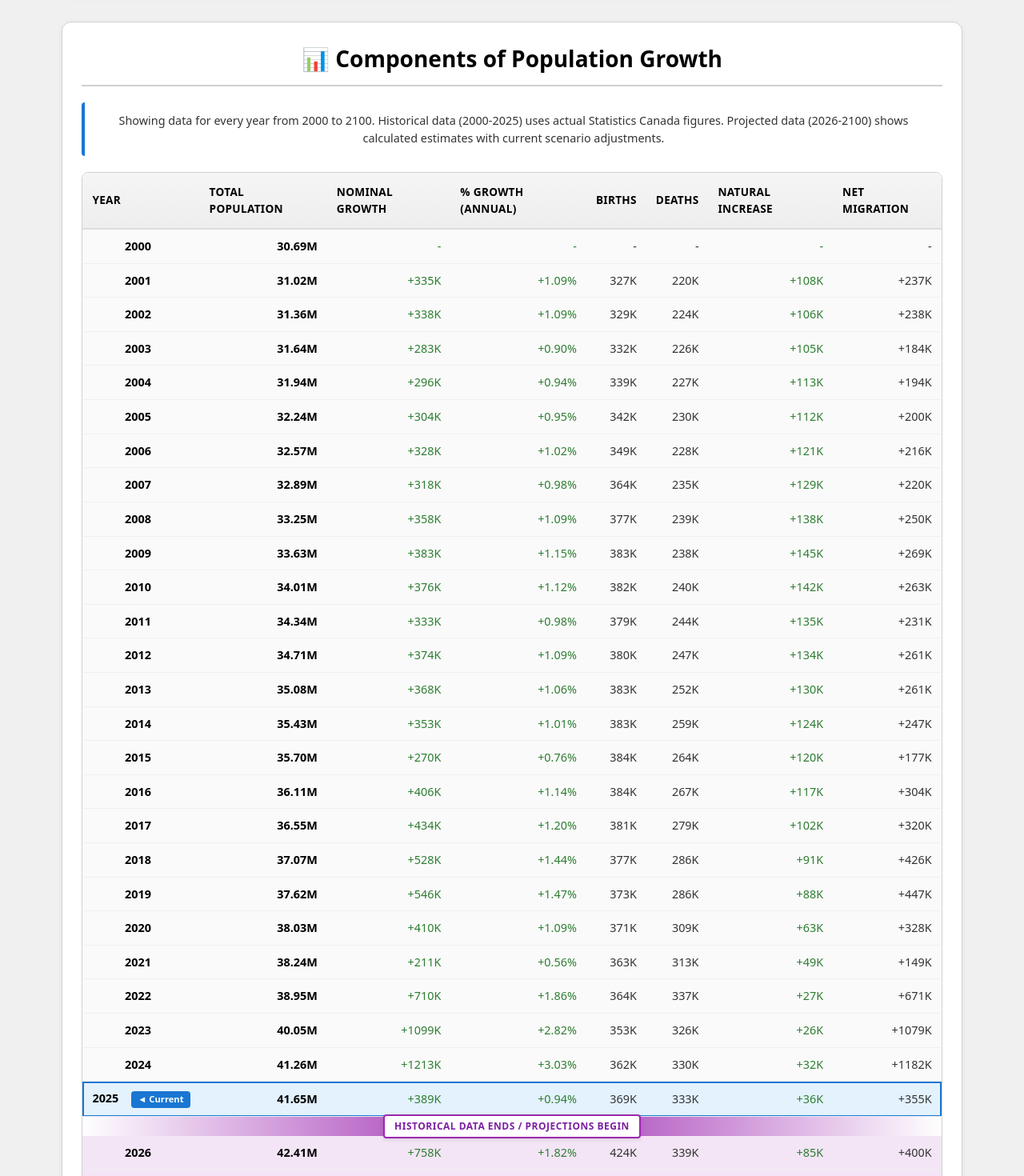
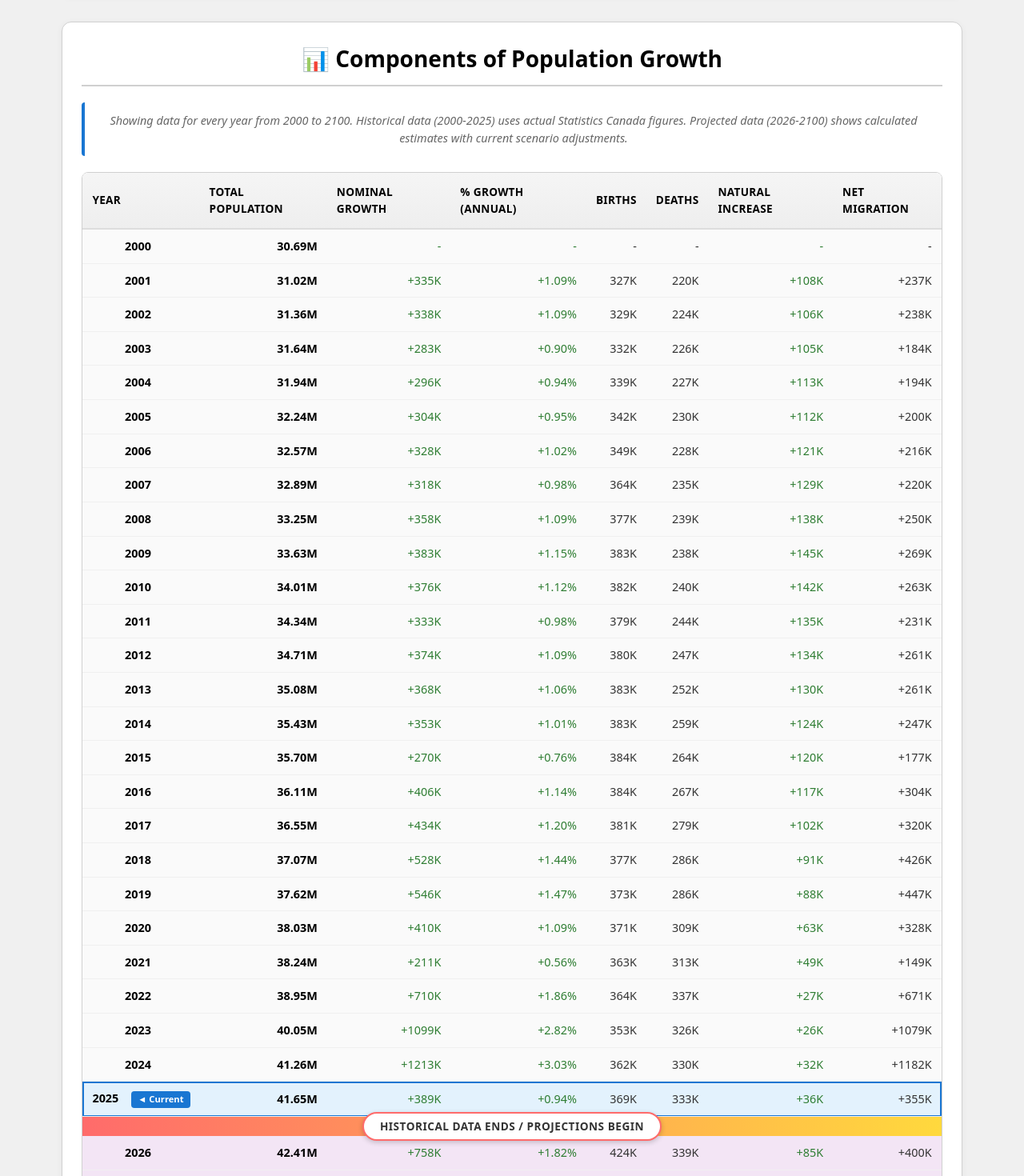
Before and after one commit to thewondrfulwizrd/WA1, a React (Vite) app: page / in a window 1280 px wide. Shown: the part 2280-3750 px from the top of the page at 80% size. Built offline with nearby package versions, Linux system fonts and the light colour scheme.

Commit message:
Add styling for historical/projected distinction and demarcation line

```diff
--- a/src/components/DebugTable.css
+++ b/src/components/DebugTable.css
@@ -9,8 +9,16 @@
 .debug-heading {
   font-size: 1.5rem;
   color: #333;
+  margin-bottom: 10px;
+  text-align: center;
+}
+
+.table-description {
+  text-align: center;
+  color: #666;
+  font-size: 0.9rem;
   margin-bottom: 20px;
-  text-align: center;
+  font-style: italic;
 }
 
 .debug-table-wrapper {
@@ -46,15 +54,30 @@
   transition: background-color 0.2s;
 }
 
+.debug-table tbody tr.historical {
+  background-color: #fefefe;
+}
+
+.debug-table tbody tr.projected {
+  background-color: #fff8f0;
+}
+
 .debug-table tbody tr:hover {
   background-color: #f5f9ff;
 }
 
 .debug-table tbody tr.total-row {
-  background-color: #e3f2fd;
   font-weight: 600;
   border-top: 2px solid #4a90e2;
   border-bottom: 2px solid #4a90e2;
+}
+
+.debug-table tbody tr.total-row.historical {
+  background-color: #e3f2fd;
+}
+
+.debug-table tbody tr.total-row.projected {
+  background-color: #fff3e0;
 }
 
 .debug-table tbody tr.total-row:hover {
@@ -83,6 +106,42 @@
   color: #c62828;
 }
 
+/* Demarcation row styling */
+.debug-table tbody tr.demarcation-row {
+  background: linear-gradient(to right, #ff6b6b, #ffd93d);
+  height: 4px;
+  border: none;
+}
+
+.debug-table tbody tr.demarcation-row td {
+  padding: 0;
+  height: 40px;
+  border: none;
+}
+
+.demarcation-line {
+  display: flex;
+  align-items: center;
+  justify-content: center;
+  width: 100%;
+  height: 100%;
+  background: linear-gradient(to right, #ff6b6b, #ffd93d);
+  position: relative;
+}
+
+.demarcation-label {
+  background: white;
+  padding: 6px 20px;
+  border-radius: 20px;
+  font-weight: 700;
+  font-size: 0.85rem;
+  color: #333;
+  text-transform: uppercase;
+  letter-spacing: 0.5px;
+  box-shadow: 0 2px 6px rgba(0, 0, 0, 0.2);
+  border: 2px solid #ff6b6b;
+}
+
 .debug-button {
   display: block;
   margin: 40px auto 20px;
```
